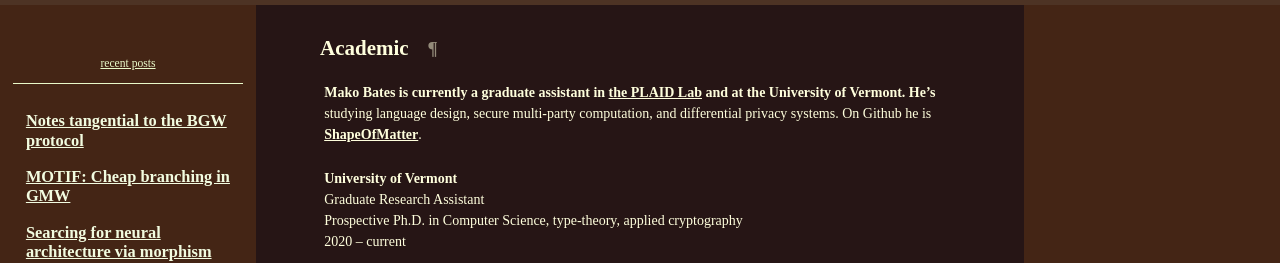
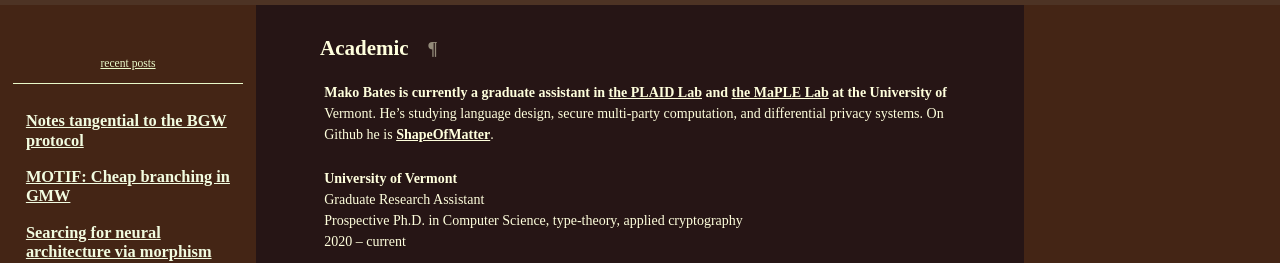
Before and after one commit to ShapeOfMatter/Mako-Bates, a Jekyll site: the page built from cv.markdown, in a window 1280 px wide. Shown: the part 170-433 px from the top of the page. Built offline with Jekyll 4.4.1, drawn with Linux system fonts in a browser that asks for light colours.

Commit message:
update cv and peripherals.

```diff
--- a/cv.markdown
+++ b/cv.markdown
@@ -6,7 +6,7 @@ date: 2021-01-10 12:02:00 -05:00
 {% include section.html c="Academic" %}
 
 Mako Bates is currently a graduate assistant in [the PLAID Lab](https://plaid.w3.uvm.edu/)
-and []() at the University of Vermont.
+and [the MaPLE Lab](https://uvm-maple.github.io/about/) at the University of Vermont.
 He's studying language design, secure multi-party computation, and differential privacy systems.
 On Github he is [ShapeOfMatter](https://github.com/ShapeOfMatter).
 
```
